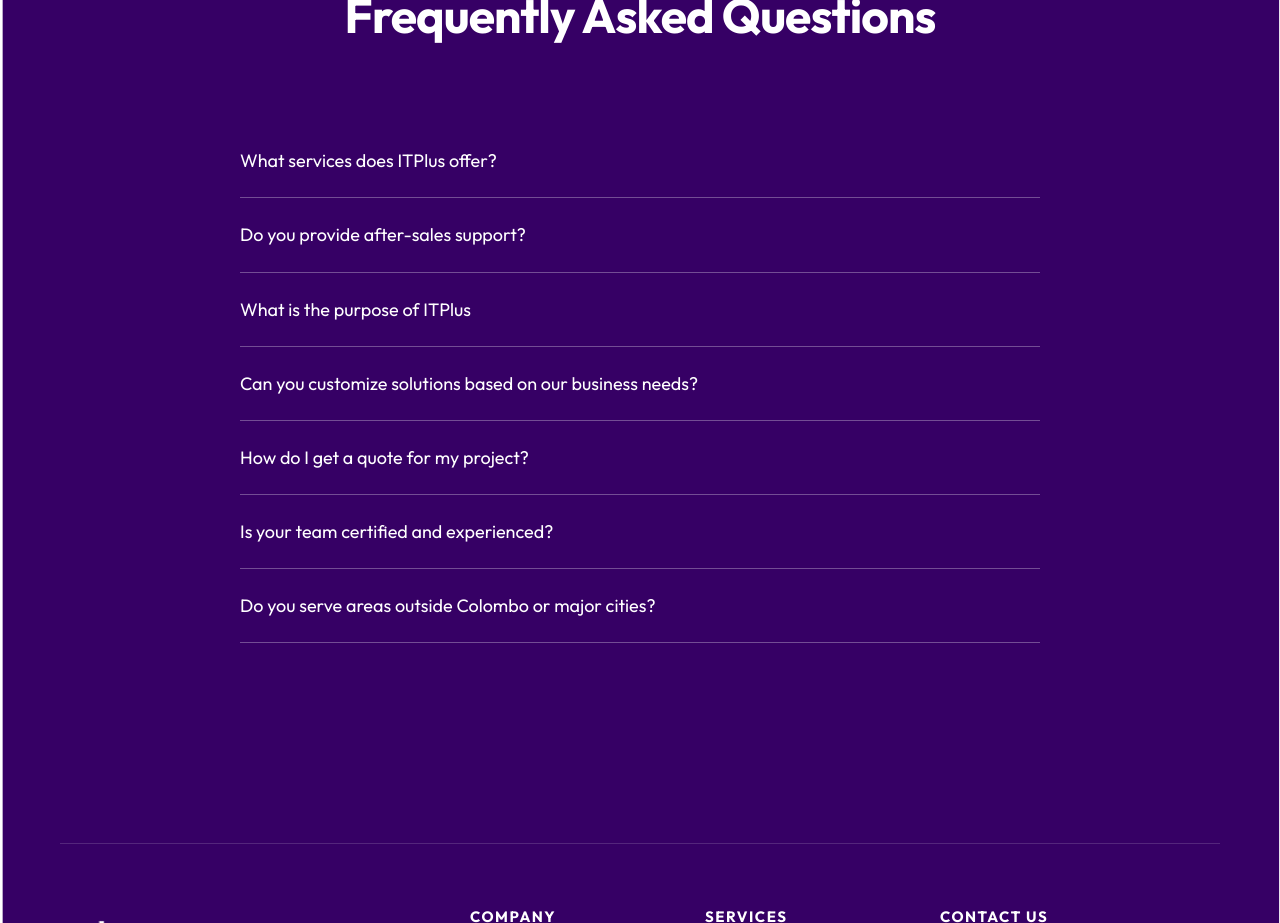
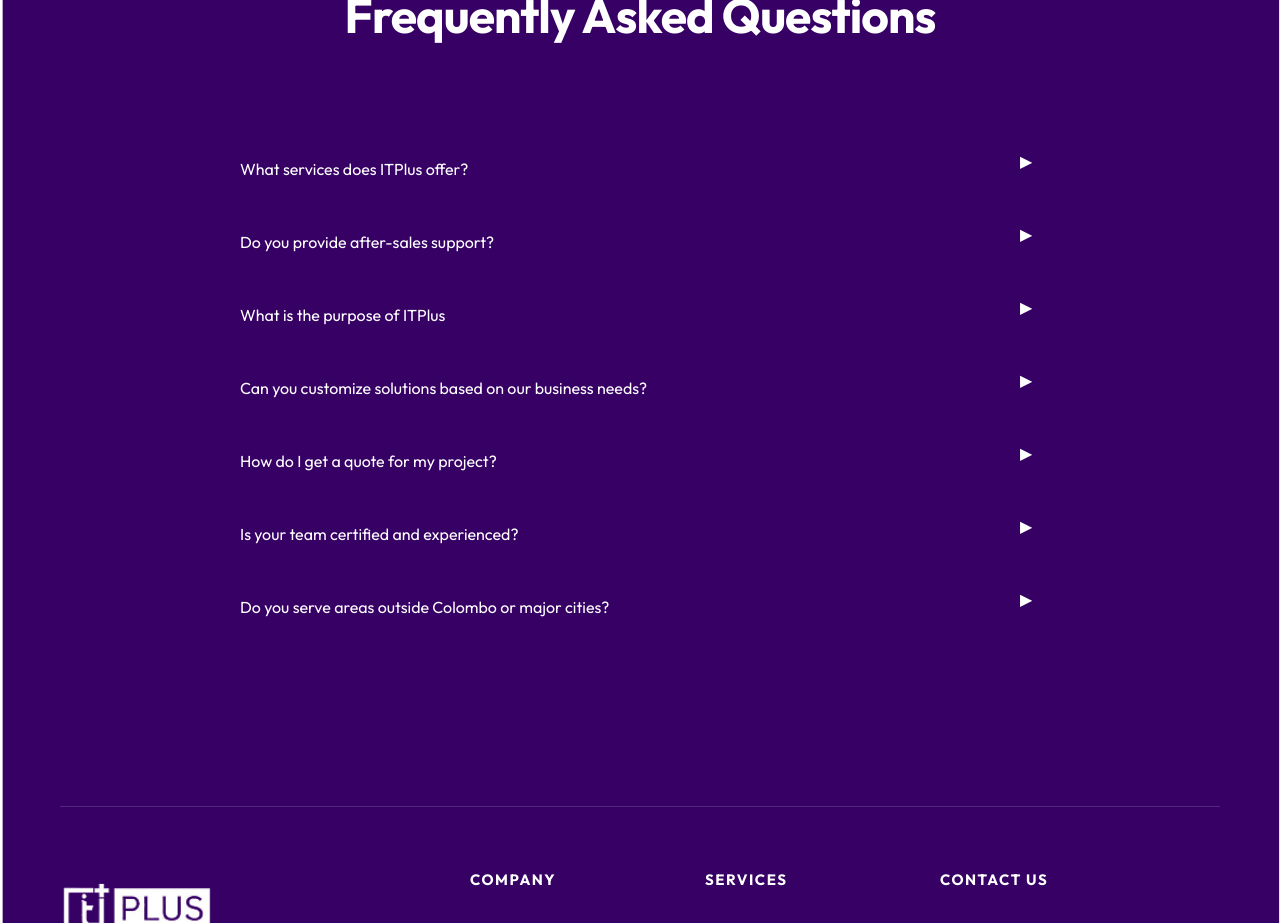
Before and after one commit to Nova-Script-PVT-LTD/it_plus_website, a Next.js app: page / in a window 1280 px wide. Shown: the part 8620-9543 px from the top of the page. Built offline with nearby package versions, Linux system fonts and the light colour scheme.

Commit message:
FAQ fixed

```diff
--- a/src/app/components/homefooter.js
+++ b/src/app/components/homefooter.js
@@ -170,8 +170,30 @@
             <h2 className="faq-title">Frequently Asked Questions</h2>
             <div className="faq-list">
               {faqs.map((faq, index) => (
-                <div key={index} className="faq-item">
-                  <span className="faq-text">{faq}</span>
+                <div
+                  key={index}
+                  className="faq-item"
+                  style={{
+                    border: "none",
+                    marginBottom: 0,
+                    paddingBottom: 0,
+                    transition: "all 0.3s ease",
+                    cursor: "pointer",
+                  }}
+                >
+                  <span
+                    className="faq-text"
+                    style={{
+                      display: "flex",
+                      justifyContent: "space-between",
+                      alignItems: "center",
+                    }}
+                  >
+                    {faq}{" "}
+                    <span className="arrow-head" style={{ marginLeft: "15px" }}>
+                      ▶
+                    </span>
+                  </span>
                 </div>
               ))}
             </div>
@@ -496,8 +518,8 @@
         /* FAQ Section */
         .faq-section {
           background: transparent;
-          text-align: center;
-          margin-bottom: 120px;
+          text-align: left;
+          margin-bottom: 100px;
         }
 
         .faq-title {
@@ -513,27 +535,34 @@
           margin: 0 auto;
           display: flex;
           flex-direction: column;
-          gap: 0;
+          gap: 9px;
         }
 
         .faq-item {
-          background: transparent;
-          border-bottom: 1px solid rgba(255, 255, 255, 0.3);
-          padding: 24px 0;
-          text-align: left;
-          transition: all 0.2s ease;
-          cursor: pointer;
+          border: none !important;
+          border-bottom: none !important;
+          margin-bottom: 0 !important;
+          padding-bottom: 0 !important;
         }
 
         .faq-item:hover {
-          background: transparent;
+          background-color: #ce6a30ff;
+          transform: scale(1.02);
+          border-radius: 15px;
+
         }
 
         .faq-text {
-          font-size: 18px;
-          font-weight: 400;
-          color: white;
-          line-height: 1.4;
+          display: flex;
+          justify-content: space-between;
+          align-items: left;
+        }
+
+        .arrow-head {
+          margin-left: 15px; /* Adjust as needed */
+          margin-bottom: 15px;
+          width: 20px;
+
         }
 
         /* Footer Bottom */
@@ -1032,7 +1061,7 @@
           }
 
           .faq-text {
-            font-size: 15px;
+            font-size: 12px;
           }
 
           .brand-column {
```
